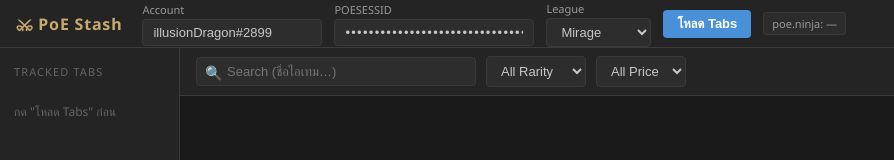
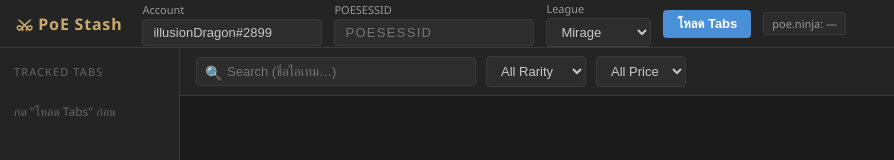
Before and after one commit to illusiondragon0/poe-stash-viewer, a website: page public/index.html in a window 1280 px wide. Shown: the top 160 px of the page, without its empty margins (0-894 px from the left). Drawn offline with Linux system fonts and the light colour scheme.

Commit message:
Update index.html

```diff
--- a/public/index.html
+++ b/public/index.html
@@ -158,7 +158,7 @@
   </div>
   <div class="topbar-group">
     <span style="font-size:11px;color:var(--text2)">POESESSID</span>
-    <input id="sessid" type="password" value="881f40e3cb926dbeb73221ba30075b6d" placeholder="POESESSID"/>
+    <input id="sessid" type="password" value="" placeholder="POESESSID"/>
   </div>
   <div class="topbar-group">
     <span style="font-size:11px;color:var(--text2)">League</span>
```
